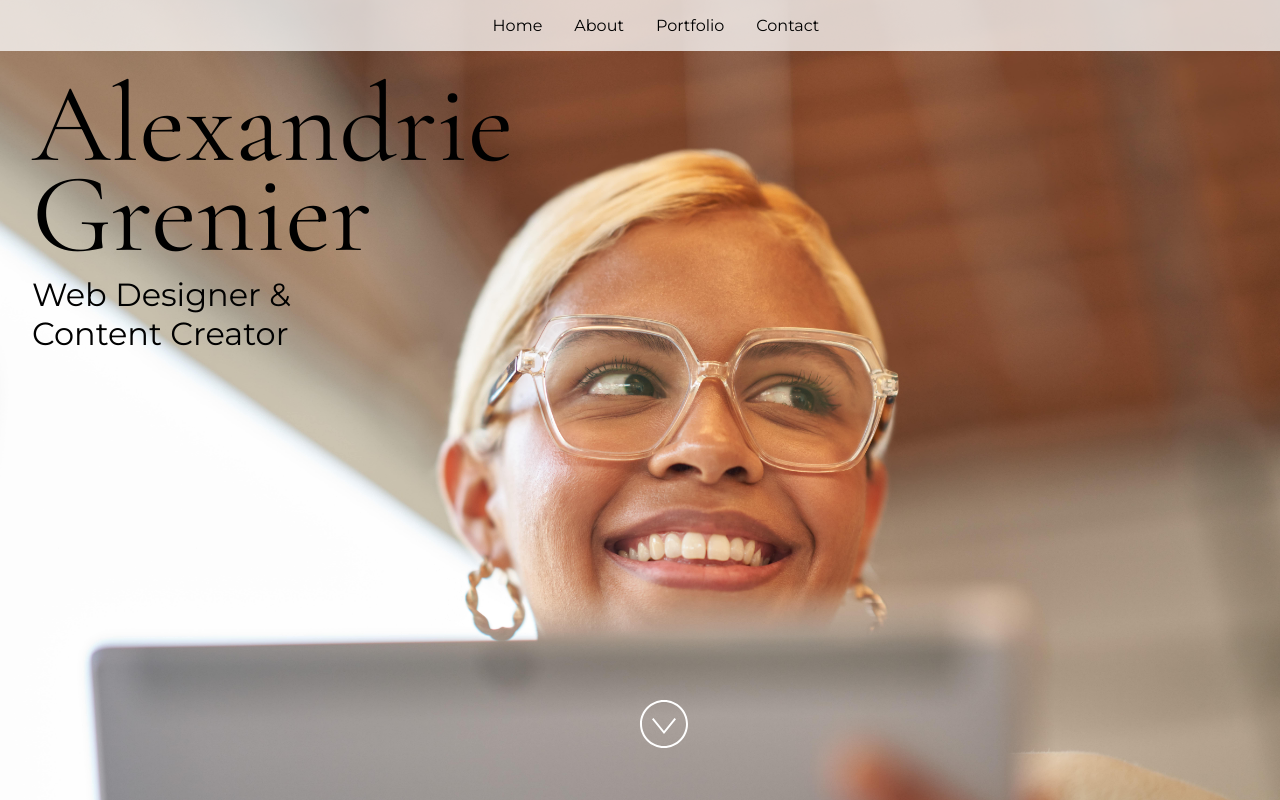
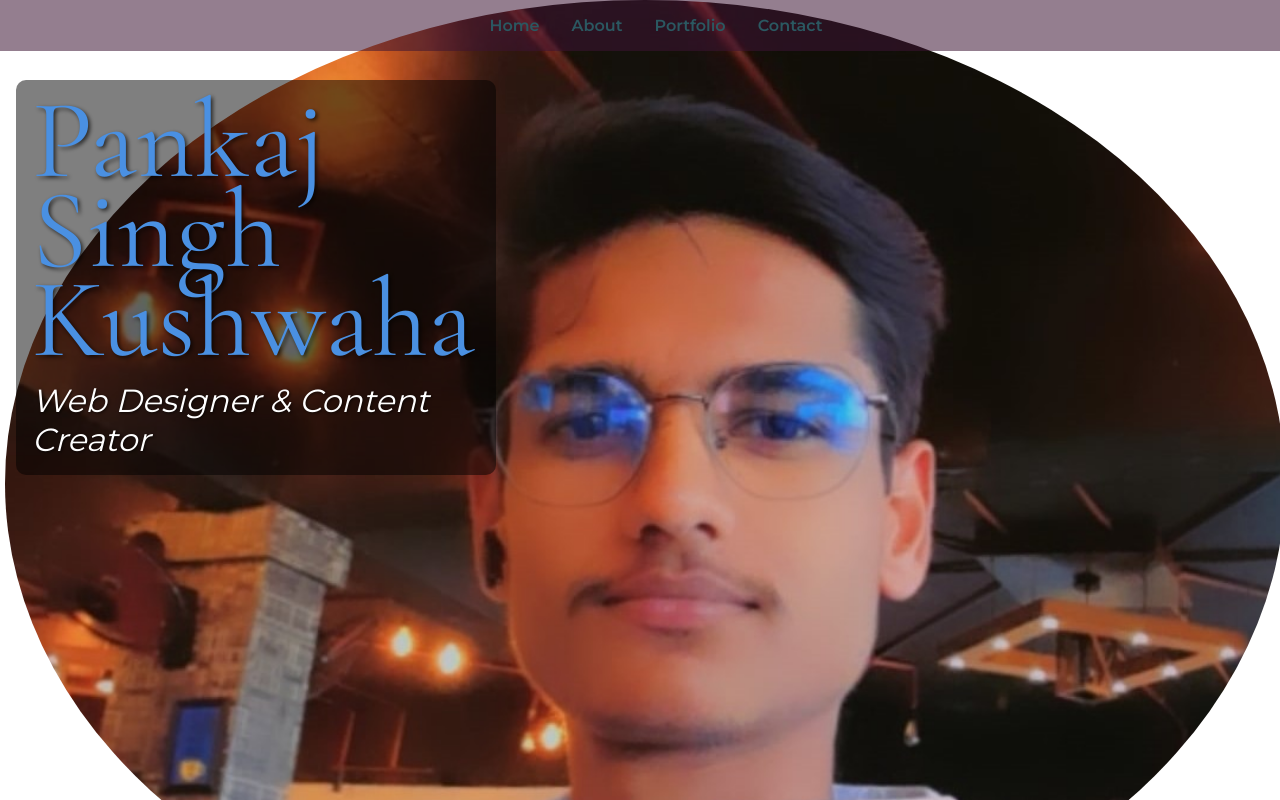
Before and after one commit to PANKAJ-SINGH-KUSHWAHA/My-Portfolio, a React (Vite) app: page / in a window 1280 px wide. Built offline with nearby package versions, Linux system fonts and the light colour scheme.

Commit message:
changes made and checked

```diff
--- a/src/App.jsx
+++ b/src/App.jsx
@@ -24,15 +24,15 @@ import "./styles.css";
  * If you don't have one of the social sites listed, leave it as an empty string.
  */
 const siteProps = {
-  name: "Alexandrie Grenier",
+  name: "Pankaj Singh Kushwaha",
   title: "Web Designer & Content Creator",
-  email: "alex@example.com",
-  gitHub: "microsoft",
-  instagram: "microsoft",
-  linkedIn: "satyanadella",
-  medium: "",
-  twitter: "microsoft",
-  youTube: "Code",
+  email: "kushwahapankaj793@gmail.com",
+  gitHub: "https://github.com/PANKAJ-SINGH-KUSHWAHA",
+  instagram: "https://www.instagram.com/01pankaj_singh_/?hl=en",
+  linkedIn: "https://www.linkedin.com/in/pankaj-singh-kushwaha/",
+  // medium: "",
+  // twitter: "microsoft",
+  // youTube: "Code",
 };
 
 const primaryColor = "#4E567E";
--- a/src/Components/About.jsx
+++ b/src/Components/About.jsx
@@ -24,19 +24,34 @@ const imageAltText = "purple and blue abstract background";
  * Sort description that expands on your title on the Home component.
  */
 const description =
-  "I'm a UI/UX student studying at Barnett Technical University. I enjoy creating unique and simplistic user interfaces in creative ways.";
+  "I'm a Full Stack Web Developer student studying at Pranveer Singh Institute of Technology, Kanpur. I enjoy creating unique and simplistic websites in creative ways.";
 
 /**
  * List of some of skills or technologies you work on, are learning,
  * passionate about, or enjoy,
  */
 const skillsList = [
+  "Full Stack Web Developer",
+  "Data Structures and Algorithm",
+  "JavaScript",
+  "React",
+  "Node.js",
+  "Express",
+  "MongoDB",
+  "RESTful APIs",
+  "Git",
+  "Agile methodologies",
   "Web design",
   "User experience",
   "Inclusive design",
   "Focus group testing",
   "Mobile user interfaces",
   "Graphic design",
+  "C++",
+  "Java",
+  "Python",
+  "LeetCode",
+  "HackerRank",
 ];
 
 /**
@@ -45,7 +60,7 @@ const skillsList = [
  * about you on a professional level.
  */
 const detailOrQuote =
-  "I am passionate about solving problems in new creative ways to drive innovation. By leveraging my UI/UX experience I continually look for new and better ways to make tech accessible by all.";
+  "I am passionate about solving problems in new creative ways to drive innovation. By leveraging my Web Development experience I continually look for new and better ways to make tech accessible by all.";
 
 const About = () => {
   return (
@@ -53,7 +68,7 @@ const About = () => {
       <img className="background" src={image} alt={imageAltText} />
       <div
         style={{
-          backgroundColor: "white",
+          backgroundColor: "black",
           width: "50%",
           padding: "4rem",
           margin: "3rem auto",
--- a/src/Components/Header.jsx
+++ b/src/Components/Header.jsx
@@ -14,7 +14,7 @@ const Header = () => {
         display: "flex",
         justifyContent: "center",
         gap: "2rem",
-        background: "rgba(255,255,255,0.75)",
+        background: "rgba(61, 20, 51, 0.55)",
         padding: "1rem",
         top: 0,
         width: "100%",
--- a/src/Components/Home.jsx
+++ b/src/Components/Home.jsx
@@ -20,28 +20,28 @@ import PropTypes from "prop-types";
  * Need an image? Check out https://unsplash.com to download a photo you
  * freely use on your site.
  */
-import image from "../images/woman-with-tablet.jpg";
+import image from "../images/Me.jpg";
 
-const imageAltText = "Adult female in office setting leaning against a glass wall while holding a platinum Microsoft Surface Pro 7 in tablet mode preparing to write with Microsoft Surface Pen";
+const imageAltText = "Pankaj Singh Kushwaha Profile photo";
 
 const Home = ({ name, title }) => {
   return (
-    <section id="home" className="min-height">
-      <img className="background" src={image} alt="" />
-      <div style={{ position: "absolute", top: "5rem", left: "2rem", width: "17rem" }}>
-        <h1>{name}</h1>
-        <h2>{title}</h2>
+    <section id="home" className="min-height" style={{ position: "relative" }}>
+      <img className="background" src={image} alt="" style={{ width: "100%", position: "relative", borderRadius: "50%", marginLeft:"5px",marginRight:"5px" }} />
+      <div style={{ position: "absolute", top: "5rem", left: "1rem", width: "28rem", backgroundColor: "rgba(0, 0, 0, 0.5)", padding: "1rem", borderRadius: "10px" }}>
+        <h1 style={{ color: "#4A90E2", textShadow: "2px 2px 4px rgba(0, 0, 0, 0.7)" }}>{name}</h1>
+        <h2 style={{ color: "#FFFFFF", textShadow: "1px 1px 3px rgba(0, 0, 0, 0.7)", fontStyle: "italic" }}>{title}</h2>
       </div>
-      <div style={{ position: "absolute", bottom: "3rem", left: "50%" }}>
-        <img src={arrowSvg} style={{ height: "3rem", width: "3rem" }} alt={imageAltText} />
+      <div style={{ position: "absolute", bottom: "3rem", left: "50%", transform: "translateX(-50%)" }}>
+        <img src={arrowSvg} style={{ height: "4rem", width: "4rem" }} alt={imageAltText} />
       </div>
     </section>
   );
 };
 
 Home.defaultProps = {
-  name: "",
-  title: "",
+  name: "Pankaj Singh Kushwaha",
+  title: "Web developer and Content creator",
 };
 
 Home.propTypes = {
--- a/src/Components/Portfolio.jsx
+++ b/src/Components/Portfolio.jsx
@@ -31,10 +31,10 @@ const imageAltText = "desktop with books and laptop";
  */
 const projectList = [
   {
-    title: "10 Things To Know About Azure Static Web Apps 🎉",
+    title: "Psit Pre-Order 🎉",
     description:
-      "Collaboration to create a beginner friendly article to help explain Azure Static Web Apps and tooling to get started.",
-    url: "https://dev.to/azure/10-things-to-know-about-azure-static-web-apps-3n4i",
+      "This project allows users to pre-order their meals from the canteen, ensuring they save time and avoid long queues.",
+    url: "https://psitpre-order.netlify.app/",
   },
   {
     title: "Web Development for Beginners",
--- a/src/styles.css
+++ b/src/styles.css
@@ -94,12 +94,15 @@ li::marker {
 }
 
 a {
-  color: black;
-  text-decoration: none;
+  color: rgb(43, 88, 97);
+  font-weight: 600;
+  text-decoration:double;
 }
 
 a:hover {
-  color: #4e567e;
+  color: #17194e;
+  transform: scale(1.1);
+
 }
 
 .container {
```
Also changed, not shown: src/images/ME.jpg (added).
